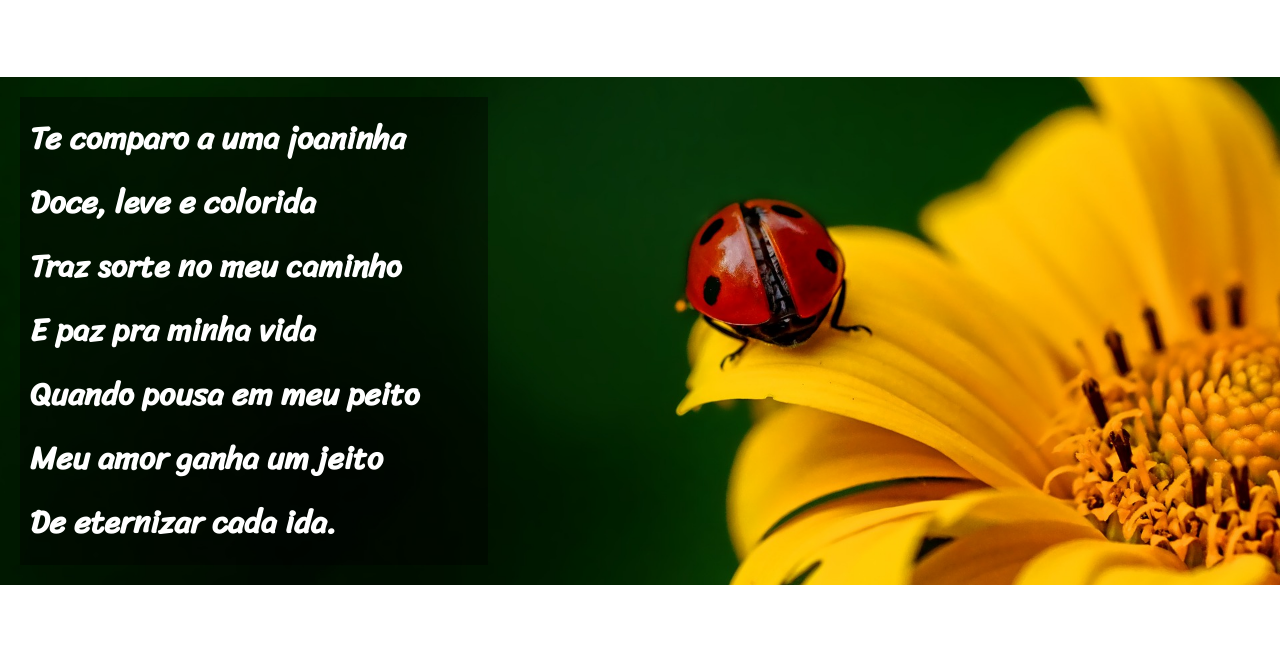
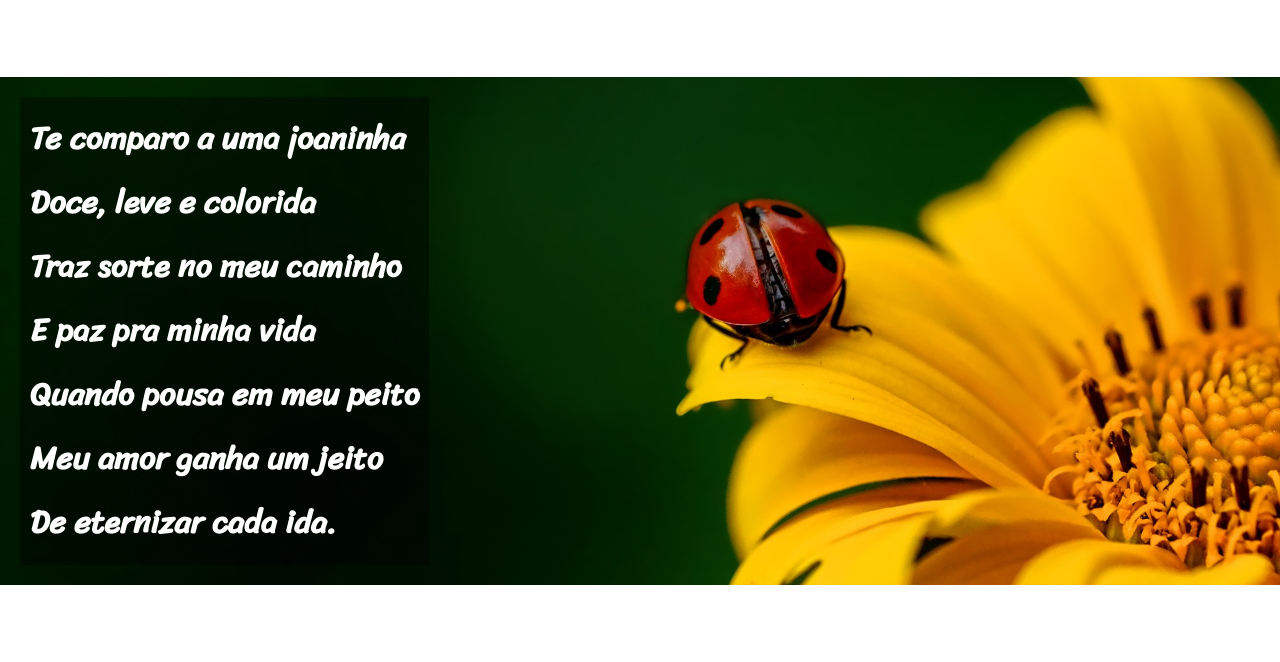
Before and after one commit to umbertopassarello/html-css, a plain HTML site: page projetos/projeto-cordel/index.html in a window 1280 px wide. Shown: the part 821-1483 px from the top of the page. Drawn offline with Linux system fonts and the light colour scheme.

Commit message:
Posicionamento das imagems

```diff
--- a/projetos/projeto-cordel/style.css
+++ b/projetos/projeto-cordel/style.css
@@ -68,7 +68,7 @@ section{
 
 .imagem{
     background-size: cover;
-    background-position: center center;
+    background-position: right center;
     background-attachment: fixed;
     padding: 20px 0px 20px 20px;
 }
@@ -76,8 +76,8 @@ section{
 .imagem > p {
     color: white;
     background-color: rgba(0, 0, 0, 0.411);
-    width: 35vw;
     padding: 10px;
+    display: inline-block;
 }
 
 footer {
```
